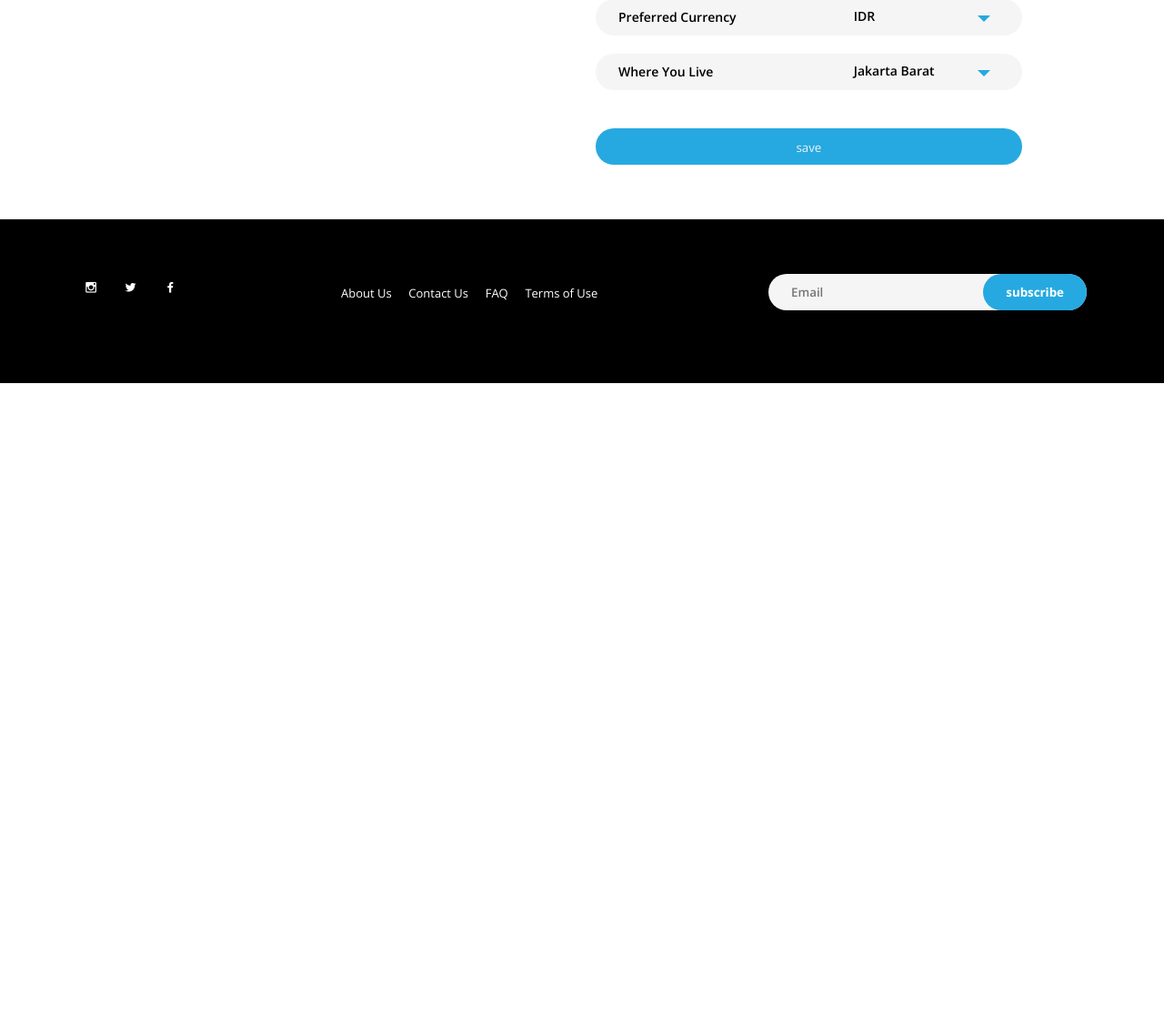
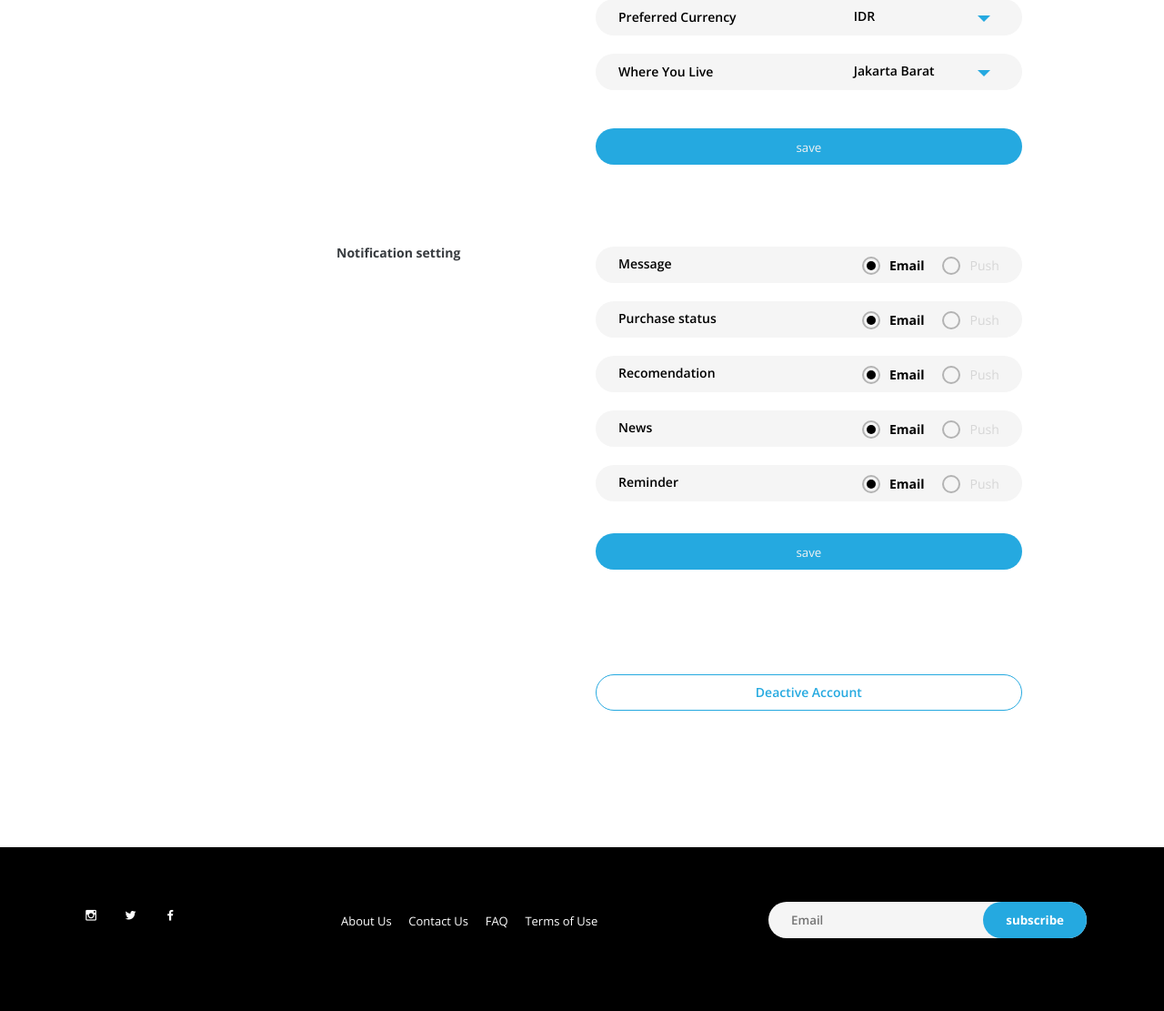
Before and after one commit to agilBAKA/rentnow, a PHP site: page /setting in a window 1280 px wide. Shown: the part 754-1865 px from the top of the page at 91% size. Before the commit the page ends 1175 px from the top, so only its background shows below. Run offline with PHP 8.4, Linux system fonts and the light colour scheme; some libraries are stand-ins or nearby versions.

Commit message:
setting profile

```diff
--- a/dev/scss/pages/_profile.scss
+++ b/dev/scss/pages/_profile.scss
@@ -449,7 +449,14 @@
 
 }
 
+.content-setting {
+	padding-bottom: 90px;
+}
 
 .title-setting {
 	font-weight: 900;
 }
+
+.deactive-account {
+	padding-top: 100px;
+}
--- /dev/null
+++ b/modules/pages/profile/notif-info.php
@@ -0,0 +1,83 @@
+<div class="row">
+    <div class="col-md-4">
+        <h3 class="title-setting">Notification setting</h3>
+    </div>
+    <div class="col-md-7">
+        <form action="" class="default-form">
+
+            <div class="field bg-input gender">
+                <label>Message</label>
+                <div class="box-radio">
+                    <div class="style-radio">
+                        <input id="email" name="message" type="radio" checked>
+                        <label>Email</label>
+                    </div>
+                    <div class="style-radio">
+                        <input id="push" name="message" type="radio">
+                        <label >Push</label>
+                    </div>
+                </div>
+            </div>
+
+
+            <div class="field bg-input gender">
+                <label>Purchase status</label>
+                <div class="box-radio">
+                    <div class="style-radio">
+                        <input id="email" name="purchase" type="radio" checked>
+                        <label>Email</label>
+                    </div>
+                    <div class="style-radio">
+                        <input id="push" name="purchase" type="radio">
+                        <label >Push</label>
+                    </div>
+                </div>
+            </div>
+            <div class="field bg-input gender">
+                <label>Recomendation</label>
+                <div class="box-radio">
+                    <div class="style-radio">
+                        <input id="email" name="recomendation" type="radio" checked>
+                        <label>Email</label>
+                    </div>
+                    <div class="style-radio">
+                        <input id="push" name="recomendation" type="radio">
+                        <label >Push</label>
+                    </div>
+                </div>
+            </div>
+            <div class="field bg-input gender">
+                <label>News</label>
+                <div class="box-radio">
+                    <div class="style-radio">
+                        <input id="email" name="news" type="radio" checked>
+                        <label>Email</label>
+                    </div>
+                    <div class="style-radio">
+                        <input id="push" name="news" type="radio">
+                        <label >Push</label>
+                    </div>
+                </div>
+            </div>
+            <div class="field bg-input gender">
+                <label>Reminder</label>
+                <div class="box-radio">
+                    <div class="style-radio">
+                        <input id="email" name="reminder" type="radio" checked>
+                        <label>Email</label>
+                    </div>
+                    <div class="style-radio">
+                        <input id="push" name="reminder" type="radio">
+                        <label >Push</label>
+                    </div>
+                </div>
+            </div>
+            <div class="field">
+                <button type="submit" class="btn-primary full">save</button>
+            </div>
+            <div class="field deactive-account">
+                <a href="" class="btn-primary-o full">Deactive Account</a>
+            </div>
+        </form>
+    </div>
+</div>
--- /dev/null
+++ b/modules/pages/profile/personal-info.php
@@ -0,0 +1,76 @@
+<div class="row">
+    <div class="col-md-4">
+        <h3 class="title-setting">Edit your personal info</h3>
+    </div>
+    <div class="col-md-7">
+        <form action="" class="default-form">
+            <div class="field">
+                <input type="text" value="Devi">
+            </div>
+            <div class="field">
+                <input type="text" value="Krisdiansyah" placeholder="Last name">
+            </div>
+            <div class="field">
+                <input type="email" placeholder="Email">
+            </div>
+            <div class="field">
+                <input type="email" placeholder="Confrim email">
+            </div>
+            <div class="field">
+                <input type="password" placeholder="Password">
+            </div>
+            <div class="field">
+                <input type="password" placeholder="Confrim password">
+            </div>
+            <div class="field bg-input gender">
+                <label>Gender</label>
+                <div class="box-radio">
+                    <div class="style-radio">
+                        <input id="male" name="gender" type="radio" checked>
+                        <label>Male</label>
+                    </div>
+                    <div class="style-radio">
+                        <input id="female" name="gender" type="radio">
+                        <label >female</label>
+                    </div>
+                </div>
+            </div>
+            <div class="field">
+                <input type="text" name="birthdate" id="birthdate" placeholder="Birthdate">
+            </div>
+            <div class="field">
+                <input type="text" placeholder="Phone number">
+            </div>
+            <div class="field bg-input style-select">
+                <label>Preferred Language</label>
+                <div class="box-select">
+                     <select name="" id="">
+                         <option value="" selected>English</option>
+                         <option value="">Bahasa</option>
+                     </select>
+                </div>
+            </div>
+            <div class="field bg-input style-select">
+                <label>Preferred Currency</label>
+                <div class="box-select">
+                     <select name="" id="">
+                         <option value="" selected>IDR</option>
+                         <option value="">USD</option>
+                     </select>
+                </div>
+            </div>
+            <div class="field bg-input style-select">
+                <label>Where You Live</label>
+                <div class="box-select">
+                     <select name="" id="">
+                         <option value="" selected>Jakarta Barat</option>
+                         <option value="">Jakarta Selatan</option>
+                     </select>
+                </div>
+            </div>
+            <div class="field">
+                <button type="submit" class="btn-primary full">save</button>
+            </div>
+        </form>
+    </div>
+</div>
--- a/modules/pages/profile/setting.php
+++ b/modules/pages/profile/setting.php
@@ -27,83 +27,18 @@
                     </div>
                 </div>
                 <div class="col-md-9">
-                    <div class="row">
-                        <div class="col-md-4">
-                            <h3 class="title-setting">Edit your personal info</h3>
-                        </div>
-                        <div class="col-md-7">
-                            <form action="" class="default-form">
-                                <div class="field">
-                                    <input type="text" value="Devi">
-                                </div>
-                                <div class="field">
-                                    <input type="text" value="Krisdiansyah" placeholder="Last name">
-                                </div>
-                                <div class="field">
-                                    <input type="email" placeholder="Email">
-                                </div>
-                                <div class="field">
-                                    <input type="email" placeholder="Confrim email">
-                                </div>
-                                <div class="field">
-                                    <input type="password" placeholder="Password">
-                                </div>
-                                <div class="field">
-                                    <input type="password" placeholder="Confrim password">
-                                </div>
-                                <div class="field bg-input gender">
-                                    <label>Gender</label>
-                                    <div class="box-radio">
-                                        <div class="style-radio">
-                                            <input id="male" name="gender" type="radio" checked>
-                                            <label>Male</label>
-                                        </div>
-                                        <div class="style-radio">
-                                            <input id="female" name="gender" type="radio">
-                                            <label >female</label>
-                                        </div>
-                                    </div>
-                                </div>
-                                <div class="field">
-                                    <input type="text" name="birthdate" id="birthdate" placeholder="Birthdate">
-                                </div>
-                                <div class="field">
-                                    <input type="text" placeholder="Phone number">
-                                </div>
-                                <div class="field bg-input style-select">
-                                    <label>Preferred Language</label>
-                                    <div class="box-select">
-                                         <select name="" id="">
-                                             <option value="" selected>English</option>
-                                             <option value="">Bahasa</option>
-                                         </select>
-                                    </div>
-                                </div>
-                                <div class="field bg-input style-select">
-                                    <label>Preferred Currency</label>
-                                    <div class="box-select">
-                                         <select name="" id="">
-                                             <option value="" selected>IDR</option>
-                                             <option value="">USD</option>
-                                         </select>
-                                    </div>
-                                </div>
-                                <div class="field bg-input style-select">
-                                    <label>Where You Live</label>
-                                    <div class="box-select">
-                                         <select name="" id="">
-                                             <option value="" selected>Jakarta Barat</option>
-                                             <option value="">Jakarta Selatan</option>
-                                         </select>
-                                    </div>
-                                </div>
-                                <div class="field">
-                                    <button type="submit" class="btn-primary full">save</button>
-                                </div>
-                            </form>
-                        </div>
+                    <!--  setting personal info  -->
+                    <div class="content-setting">
+                        <?php require 'modules/pages/profile/personal-info.php'; ?>
+                    </div>
+                    <!-- end setting personal info  -->
 
+                    <!--  setting notification  -->
+                    <div class="content-setting">
+                        <?php require 'modules/pages/profile/notif-info.php'; ?>
                     </div>
+                    <!-- end setting notification  -->
+
                 </div>
             </div>
         </div>
```
Also changed, not shown: dist/css/app.css.
